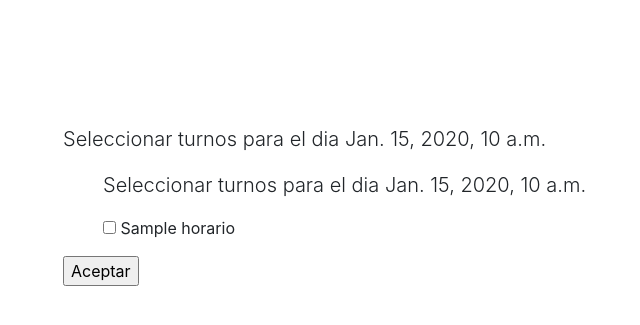
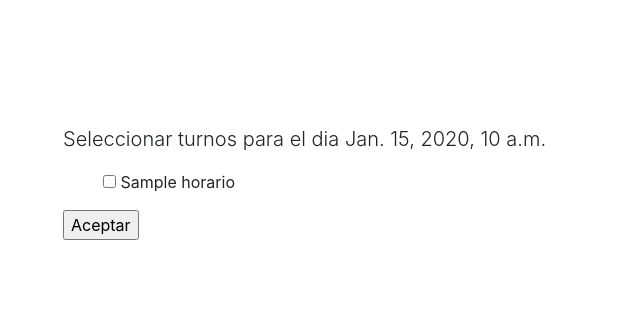
Before and after one commit to RolandoXIX/GrooveGarden, a Django app: template templates/selector_turnos.html in a window 1280 px wide. Shown: the part 56-381 px from the top of the page, without its empty margins (22-662 px from the left). Run offline with Django 3.2, Linux system fonts and the light colour scheme; the template is opened without the code that fills it: most values are stand-ins (such as "Sample title", 1, 10 or a date in 2020); some libraries are stand-ins or nearby versions.

Commit message:
Correcion en plantilla

```diff
--- a/templates/selector_turnos.html
+++ b/templates/selector_turnos.html
@@ -11,7 +11,6 @@
 
 <form action="/confirmacion/" method="get">
     <ul>
-        <p class="lead">Seleccionar turnos para el dia {{ date }}</p>
         <input type="hidden" name="date" value={{ date }} />
         {% for x, y in horarios %}
         <input type="checkbox" name={{ x }} value={{ y }}> {{ y }}<br />
```
